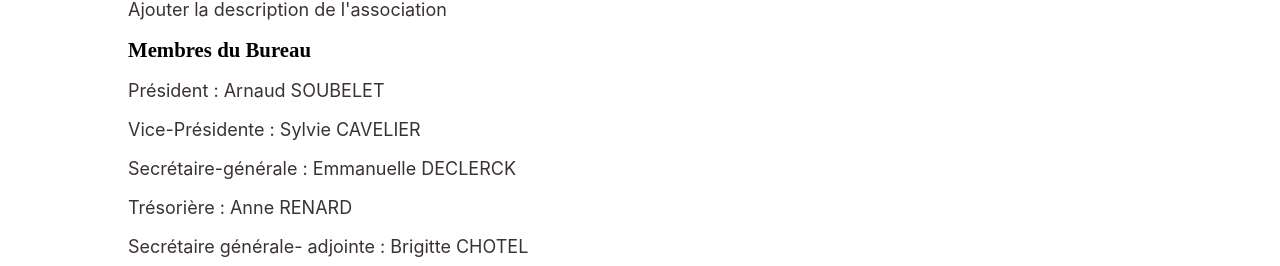
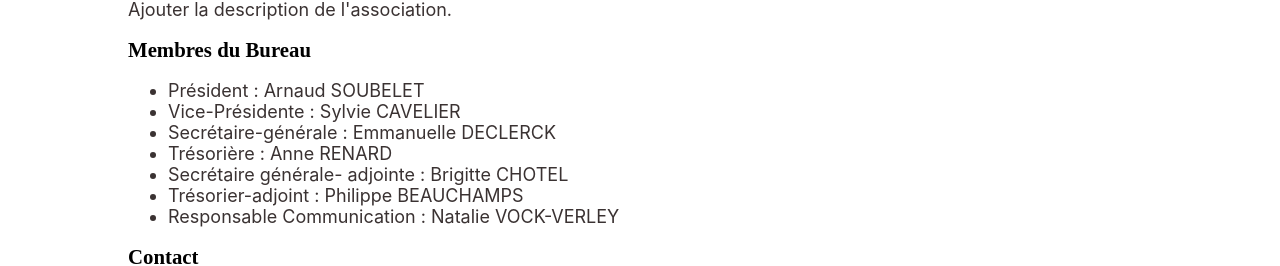
Before and after one commit to bunbun721/couleurs-solidaires, a React (Create React App) app: page /couleurs-solidaires in a window 1280 px wide. Shown: the part 541-807 px from the top of the page. Built offline with nearby package versions, Linux system fonts and the light colour scheme; a web font is replaced by a local one.

Commit message:
[FIX] names to list

```diff
--- a/src/App.css
+++ b/src/App.css
@@ -52,7 +52,9 @@ a:active {
   color: #b74d4e;
 }
 
-p {
+p,
+li,
+ul {
   font-size: large;
   color: rgb(58, 50, 50);
 }
@@ -64,4 +66,5 @@ p {
 .page {
   margin: 2vh 10vw 2vh 10vw;
   justify-content: left;
+  min-height: 50vh;
 }
--- a/src/pages/CouleursSolidaires.js
+++ b/src/pages/CouleursSolidaires.js
@@ -7,18 +7,18 @@ function CouleursSolidaires() {
       <Header />
       <div className="page">
         <h3>Couleurs Solidaires</h3>
-        <p>Ajouter la description de l'association</p>
+        <p>Ajouter la description de l'association.</p>
 
         <h4>Membres du Bureau</h4>
-
-        <p>Président : Arnaud SOUBELET</p>
-        <p>Vice-Présidente : Sylvie CAVELIER</p>
-        <p>Secrétaire-générale : Emmanuelle DECLERCK</p>
-        <p>Trésorière : Anne RENARD</p>
-        <p>Secrétaire générale- adjointe : Brigitte CHOTEL</p>
-        <p>Trésorier-adjoint : Philippe BEAUCHAMPS</p>
-        <p>Responsable Communication : Natalie VOCK-VERLEY</p>
-        <p></p>
+        <ul>
+          <li>Président : Arnaud SOUBELET</li>
+          <li>Vice-Présidente : Sylvie CAVELIER</li>
+          <li>Secrétaire-générale : Emmanuelle DECLERCK</li>
+          <li>Trésorière : Anne RENARD</li>
+          <li>Secrétaire générale- adjointe : Brigitte CHOTEL</li>
+          <li>Trésorier-adjoint : Philippe BEAUCHAMPS</li>
+          <li>Responsable Communication : Natalie VOCK-VERLEY</li>
+        </ul>
         <h4>Contact</h4>
         <p>
           Addresse email :{" "}
```
